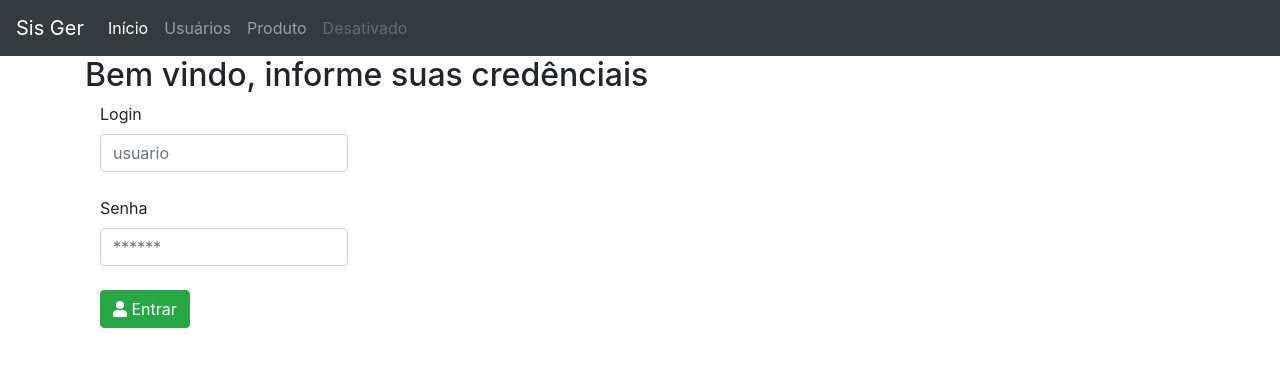
After one commit to lordjack/tai_aula_2021, a PHP site: page /screens/LoginForm.php in a window 1280 px wide. The commit adds this page. Shown: the top 367 px of the page. Run offline with PHP 8.4, Linux system fonts and the light colour scheme.

Commit message:
Adicionando Login ao sistema

```diff
--- /dev/null
+++ b/screens/LoginForm.php
@@ -0,0 +1,22 @@
+<?php
+include "./head.php";
+?>
+
+<h2>Bem vindo, informe suas credênciais</h2>
+<form action="LoginForm.php" method="post">
+    <div class="col-3">
+        <label for="login">Login</label>
+        <input type="text" name="login" class="form-control" require id="login" placeholder="usuario"><br>
+    </div>
+    <div class="col-3">
+        <label for="senha">Senha</label>
+        <input type="password" name="senha" class="form-control" id="senha" require placeholder="******">
+    </div>
+    <div class="col-3">
+        <br>
+        <button type="submit" class="btn btn-success"> <i class="fas fa-user"></i> Entrar</button>
+    </div>
+</form>
+<?php
+include "./footer.php";
+?>
```
Also changed, not shown: screens/UsuarioForm.php (+32 -0 lines).
